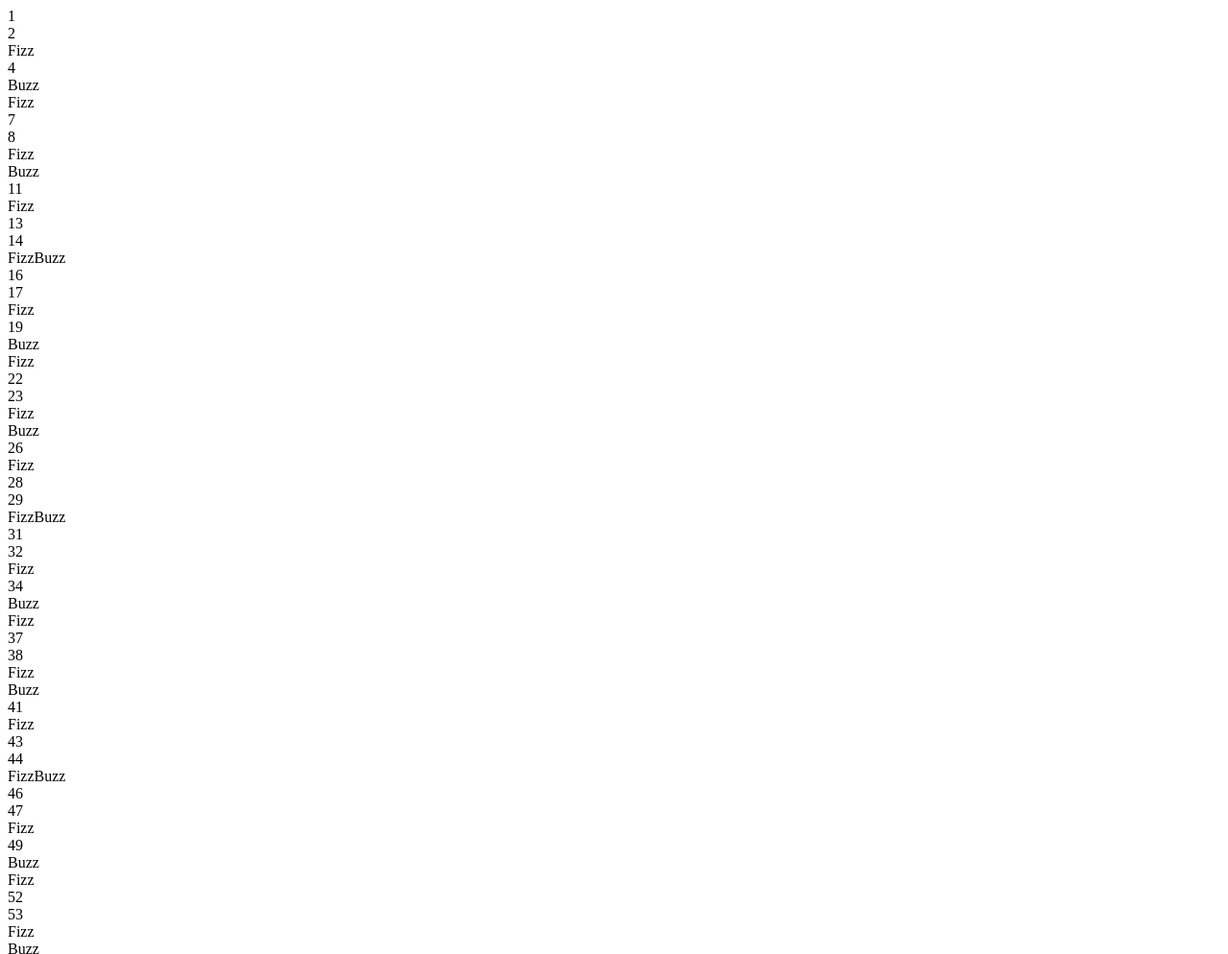
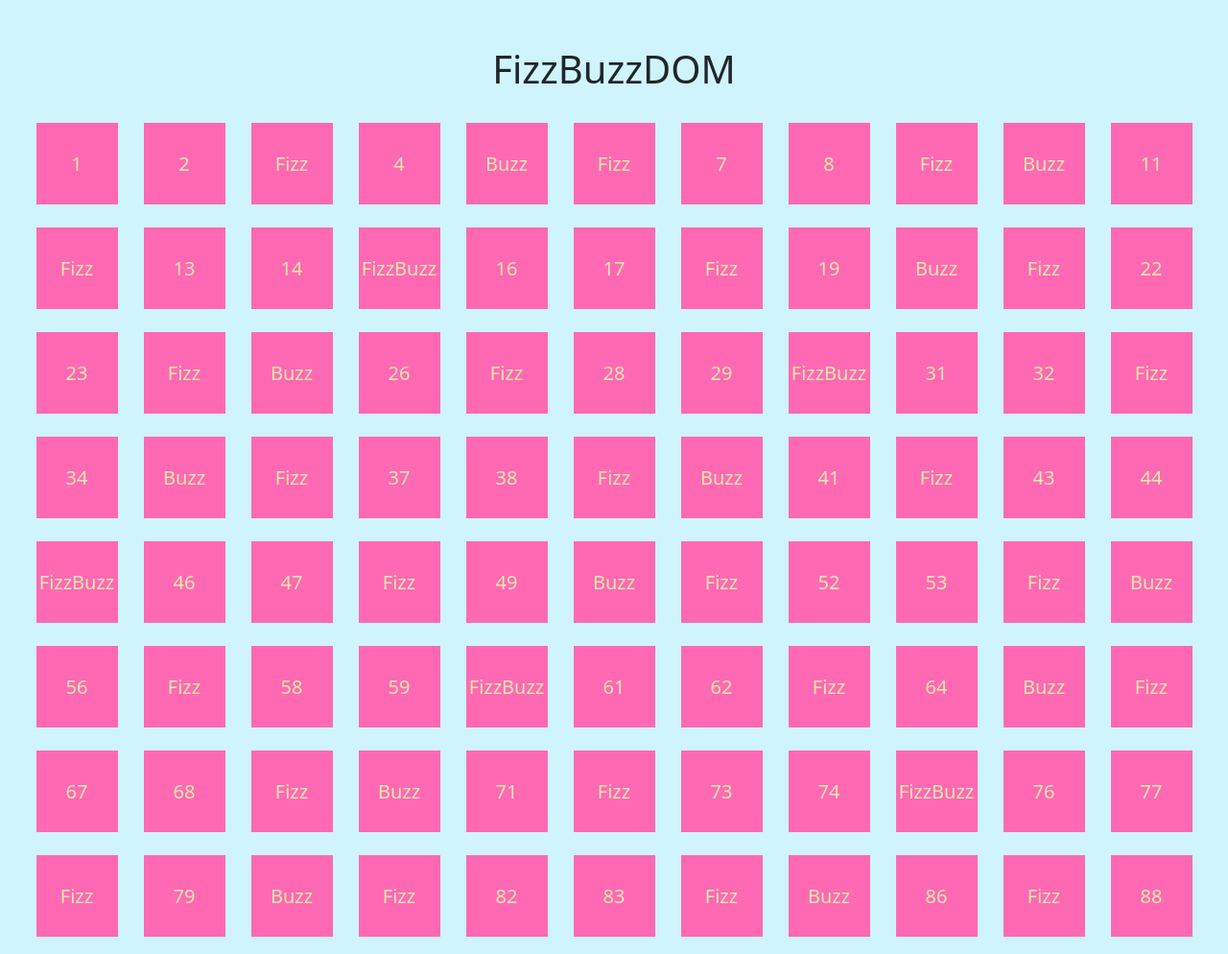
Before and after one commit to LiciaLicari/js-fizzbuzz, a plain HTML site: page index.html in a window 1280 px wide. Shown: the top 994 px of the page at 96% size. Drawn offline with nearby package versions, Linux system fonts and the light colour scheme.

Commit message:
add style

```diff
--- a/assets/css/style.css
+++ b/assets/css/style.css
@@ -0,0 +1,17 @@
+* {
+    margin: 0;
+    padding: 0;
+    box-sizing: border-box;
+}
+
+.cardNumber {
+  width: 85px;
+  height: 85px;
+  background-color: hotpink;
+  color: palegoldenrod;
+  display: flex;
+  justify-content: center;
+  align-items: center;
+  font-size: 20px;
+  font-weight: light;
+}
--- a/assets/js/main.js
+++ b/assets/js/main.js
@@ -38,11 +38,13 @@ const boardEl = document.getElementById("board");
 //stampo i numeri
 for (let i = 1; i <= 100; i++) {
   console.log(i);
+  const card = document.createElement("div");
 
   let number = i;
   if (number % 3 == 0 && number % 5 == 0) {
       //Altrimenti se il numero è divisibile sia per 3 sia per 5 scrivo fizzbuzz
     number = "FizzBuzz";
+
 } else if (number % 3 == 0) {
       //Se il numero è divisibile per 3 scrivo fizz
     number = "Fizz";
@@ -51,9 +53,7 @@ for (let i = 1; i <= 100; i++) {
     number = "Buzz";
   }
   console.log(number);
-
-  // B1
-  const card = document.createElement("div");
+  card.classList.add("cardNumber");
   card.append(number);
   boardEl.append(card);
 }
--- a/index.html
+++ b/index.html
@@ -4,10 +4,21 @@
     <meta charset="UTF-8">
     <meta name="viewport" content="width=device-width, initial-scale=1.0">
     <title>Fizzbuzz</title>
+    <link
+    href="https://cdn.jsdelivr.net/npm/bootstrap@5.3.1/dist/css/bootstrap.min.css"
+    rel="stylesheet"
+    integrity="sha384-4bw+/aepP/YC94hEpVNVgiZdgIC5+VKNBQNGCHeKRQN+PtmoHDEXuppvnDJzQIu9"
+    crossorigin="anonymous"
+  />
     <link rel="stylesheet" href="./assets/css/style.css">
 </head>
 <body>
-    <div id="board"></div>
+    <div
+    id="board"
+    class="row d-flex justify-content-around gap-4 p-5 bg-info-subtle mb-5"
+    >
+    <h1 class="d-flex justify-content-center ">FizzBuzzDOM</h1>
+    </div>
 
     <script type="text/javascript" src="./assets/js/main.js"></script>
 </body>
```
